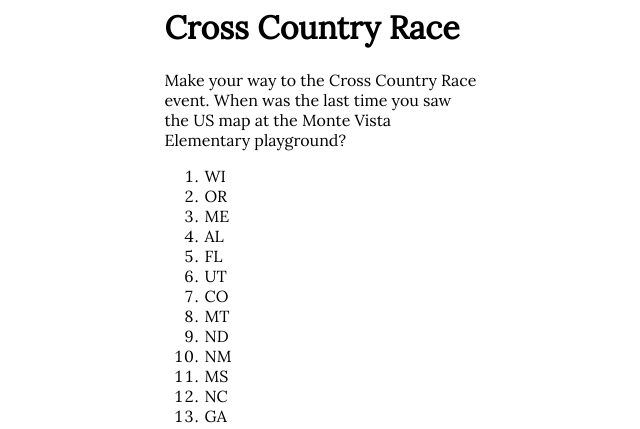
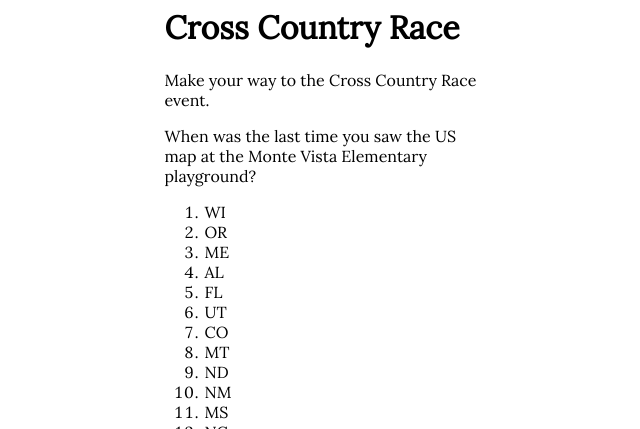
Before and after one commit to cogit18/Cross, a plain HTML site: page index.html in a window 1280 px wide. Shown: the part 122-551 px from the top of the page, without its empty margins (319-959 px from the left). Drawn offline with Linux system fonts and the light colour scheme.

Commit message:
Update index.html

```diff
--- a/index.html
+++ b/index.html
@@ -8,7 +8,8 @@
     <div class="content">
         <img class="center" src="images/Olympic_Rings.svg">
     <h1>Cross Country Race</h1>
-    <p>Make your way to the Cross Country Race event. When was the last time you saw the US map at the Monte Vista Elementary playground?</p>
+    <p>Make your way to the Cross Country Race event.</p>
+    <p>When was the last time you saw the US map at the Monte Vista Elementary playground?</p>
         <ol>
             <li>WI</li>
             <li>OR</li>
```
